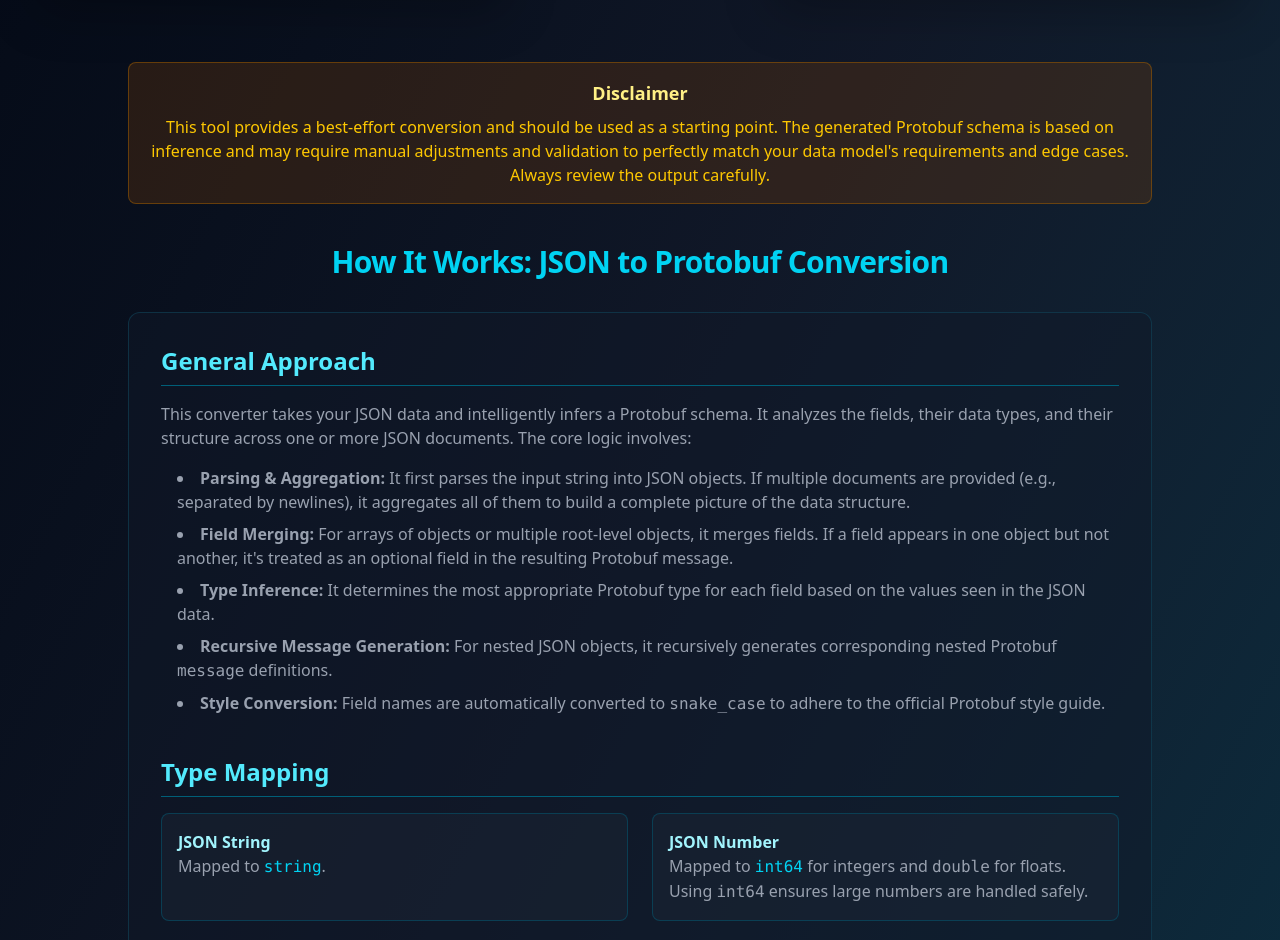
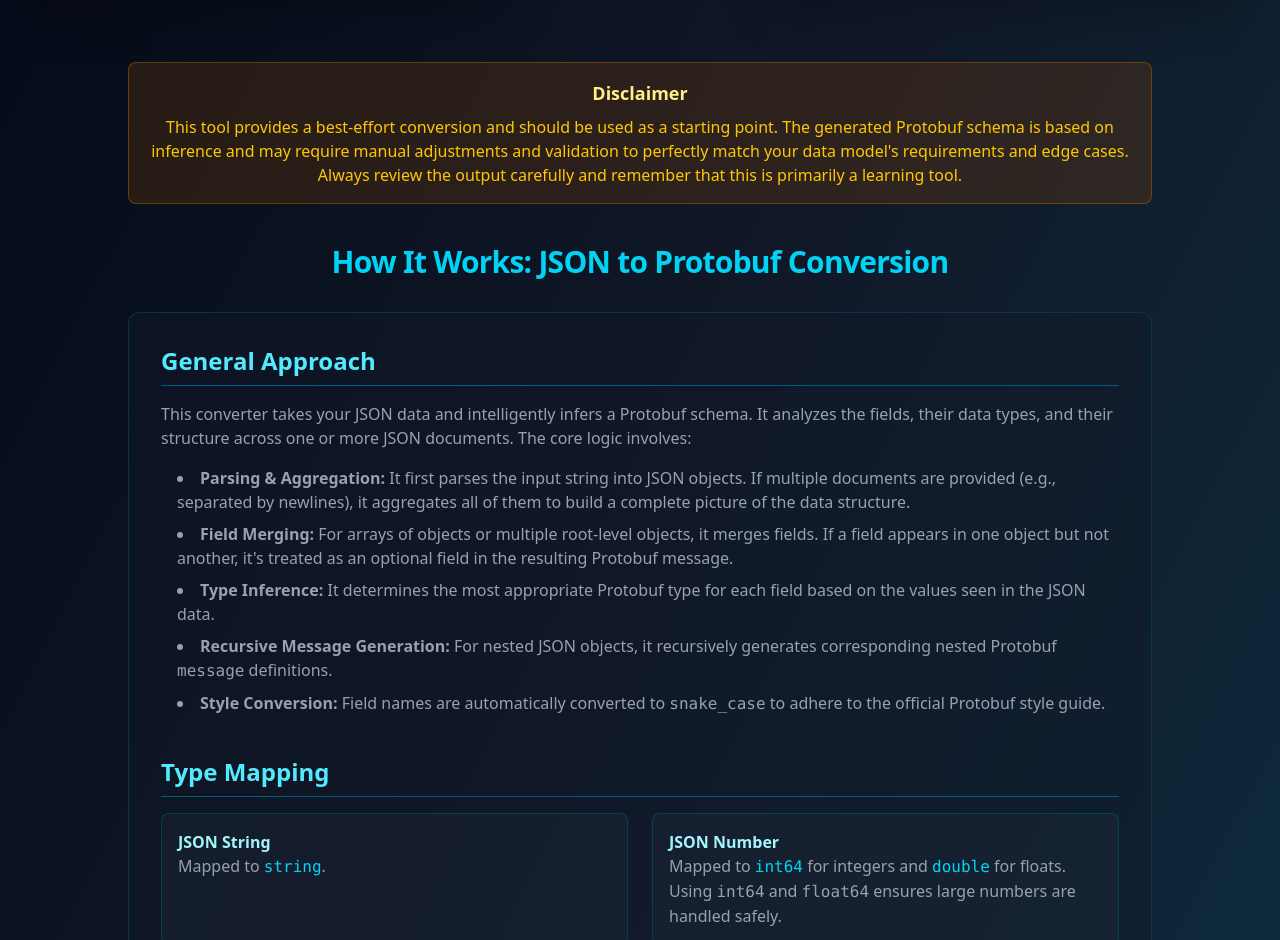
Before and after one commit to sudorandom/json-to-proto, a React (Vite) app: page / in a window 1280 px wide. Shown: the part 712-1652 px from the top of the page. Built offline with nearby package versions, Linux system fonts and the light colour scheme.

Commit message:
chore: improve style a bit, slightly reword a few sections

```diff
--- a/src/App.tsx
+++ b/src/App.tsx
@@ -262,8 +262,7 @@ export default function App() {
                         <p className="font-bold text-lg mb-2 text-yellow-200">Disclaimer</p>
                         <p className="text-yellow-400">
                             This tool provides a best-effort conversion and should be used as a starting point.
-                            The generated Protobuf schema is based on inference and may require manual adjustments and validation to perfectly match your data model's requirements and edge cases.
-                            Always review the output carefully.
+                            The generated Protobuf schema is based on inference and may require manual adjustments and validation to perfectly match your data model's requirements and edge cases. Always review the output carefully and remember that this is primarily a learning tool.
                         </p>
                     </div>
 
@@ -304,7 +303,7 @@ export default function App() {
                                 </div>
                                 <div className="bg-gray-800/40 p-4 rounded-lg border border-cyan-800/50">
                                     <h4 className="font-bold text-cyan-200">JSON Number</h4>
-                                    <p>Mapped to <a href="https://protobuf.dev/programming-guides/proto3/#scalar" target="_blank" rel="noopener noreferrer" className="text-cyan-400 hover:underline"><code>int64</code></a> for integers and <code>double</code> for floats. Using <code>int64</code> ensures large numbers are handled safely.</p>
+                                    <p>Mapped to <a href="https://protobuf.dev/programming-guides/proto3/#scalar" target="_blank" rel="noopener noreferrer" className="text-cyan-400 hover:underline"><code>int64</code></a> for integers and <a href="https://protobuf.dev/programming-guides/proto3/#scalar" target="_blank" rel="noopener noreferrer" className="text-cyan-400 hover:underline"><code>double</code></a> for floats. Using <code>int64</code> and <code>float64</code> ensures large numbers are handled safely.</p>
                                 </div>
                                 <div className="bg-gray-800/40 p-4 rounded-lg border border-cyan-800/50">
                                     <h4 className="font-bold text-cyan-200">JSON Boolean</h4>
```
Also changed, not shown: 2 other files (tests, documents, lock files or other folders).
